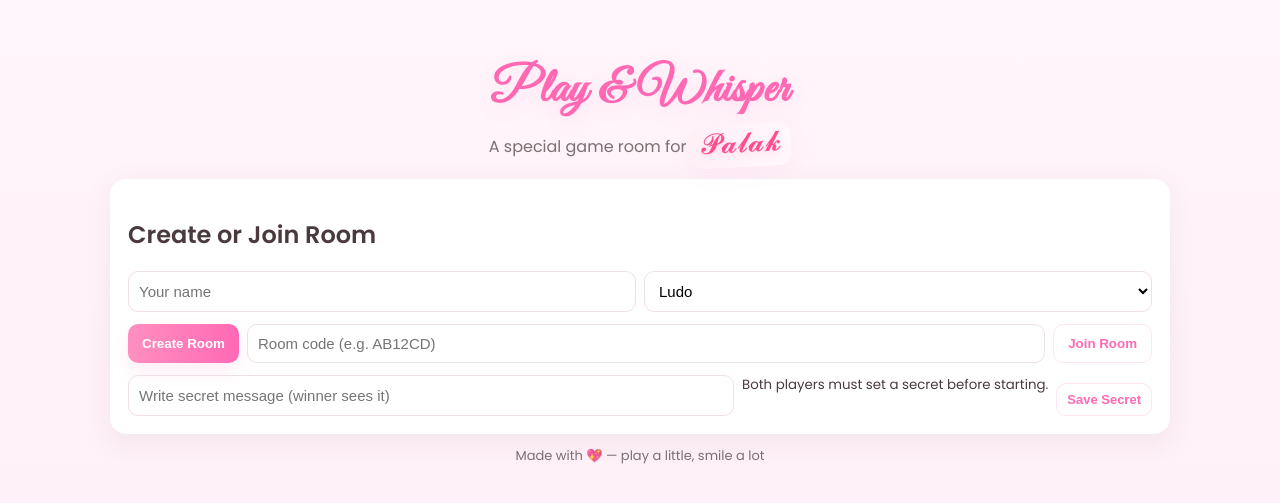
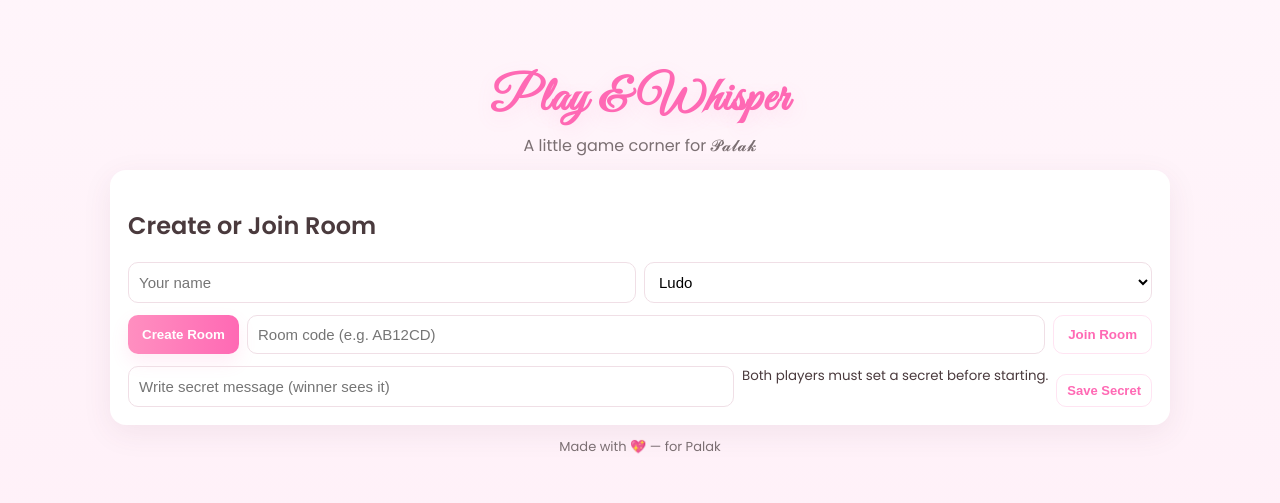
Before and after one commit to omsingh-coder/gameq, a plain HTML site: page index.html in a window 1280 px wide. Shown: the part 139-642 px from the top of the page. Drawn offline with nearby package versions, Linux system fonts and the light colour scheme; no server answers.

Commit message:
Update index.html

```diff
--- a/index.html
+++ b/index.html
@@ -1,22 +1,21 @@
 <!doctype html>
 <html lang="en">
 <head>
-  <meta charset="utf-8"/>
-  <meta name="viewport" content="width=device-width,initial-scale=1"/>
-  <title>Play & Whisper — Playroom</title>
+  <meta charset="utf-8" />
+  <meta name="viewport" content="width=device-width,initial-scale=1" />
+  <title>Play & Whisper — Private Game Room</title>
 
   <!-- Fonts -->
   <link href="https://fonts.googleapis.com/css2?family=Great+Vibes&family=Poppins:wght@300;400;600&display=swap" rel="stylesheet">
 
-  <link rel="stylesheet" href="./styles.css"/>
+  <link rel="stylesheet" href="./styles.css" />
 </head>
 <body>
   <div class="container">
     <header class="header">
       <h1 class="title">Play & Whisper</h1>
-      <p class="subtitle">
-        A special game room for
-        <span class="palak-obf" title="someone special">𝓟𝓪𝓵𝓪𝓴</span>
+      <p class="subtitle">A little game corner for
+        <span class="palak-big" title="Palak">𝓟𝓪𝓵𝓪𝓴</span>
       </p>
     </header>
 
@@ -89,13 +88,13 @@
       </section>
     </main>
 
-    <footer class="footer">Made with 💖 — play a little, smile a lot</footer>
+    <footer class="footer">Made with 💖 — for Palak</footer>
   </div>
 
   <!-- Socket.IO client -->
   <script src="https://cdn.socket.io/4.7.2/socket.io.min.js"></script>
 
-  <!-- Main app (ludo + chess) -->
+  <!-- Main app -->
   <script src="./app.js"></script>
 </body>
 </html>
```
